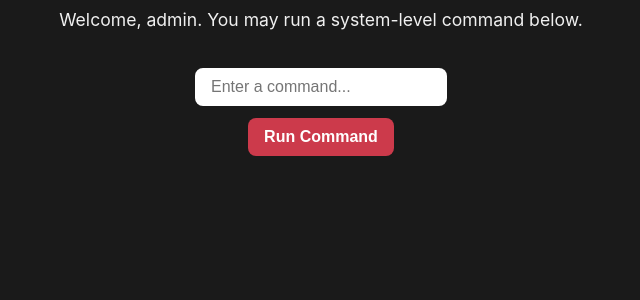
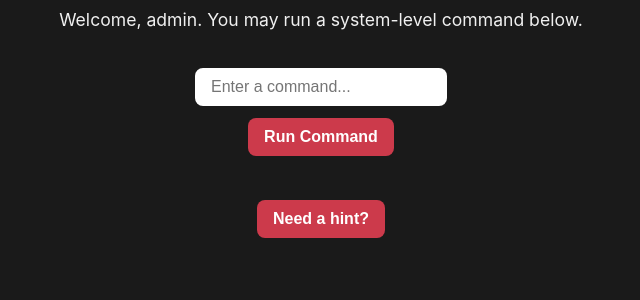
Before and after one commit to wminni/mini-ctf, a Flask app: page /admin in a window 1280 px wide. Shown: the part 168-468 px from the top of the page, without its empty margins (319-959 px from the left). Run offline with Flask 3, Linux system fonts and the light colour scheme; the visitor is signed in with stand-in values (Sample User, id 1).

Commit message:
Update admin.html

```diff
--- a/templates/admin.html
+++ b/templates/admin.html
@@ -14,6 +14,14 @@
     <button type="submit">Run Command</button>
   </form>
 
+  <button onclick="document.getElementById('hint-admin').style.display='block'">
+  Need a hint?
+</button>
+
+  <div id="hint-admin" class="hint" style="display: none;">
+  Try a command that tells you who you are… maybe something like <code>whoami</code>.
+</div>
+
   {% if output %}
     <div>
       <h2>Output</h2>
```
